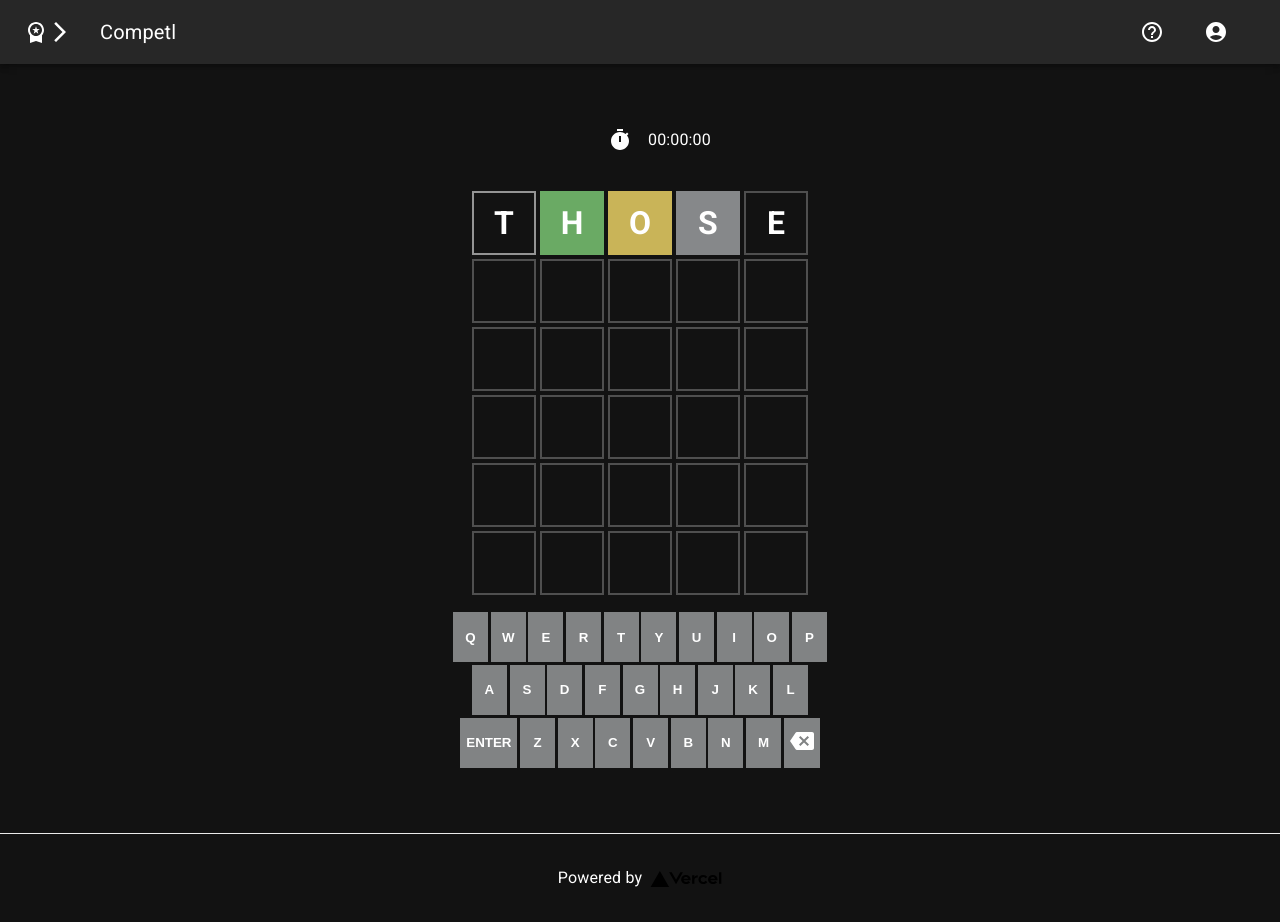
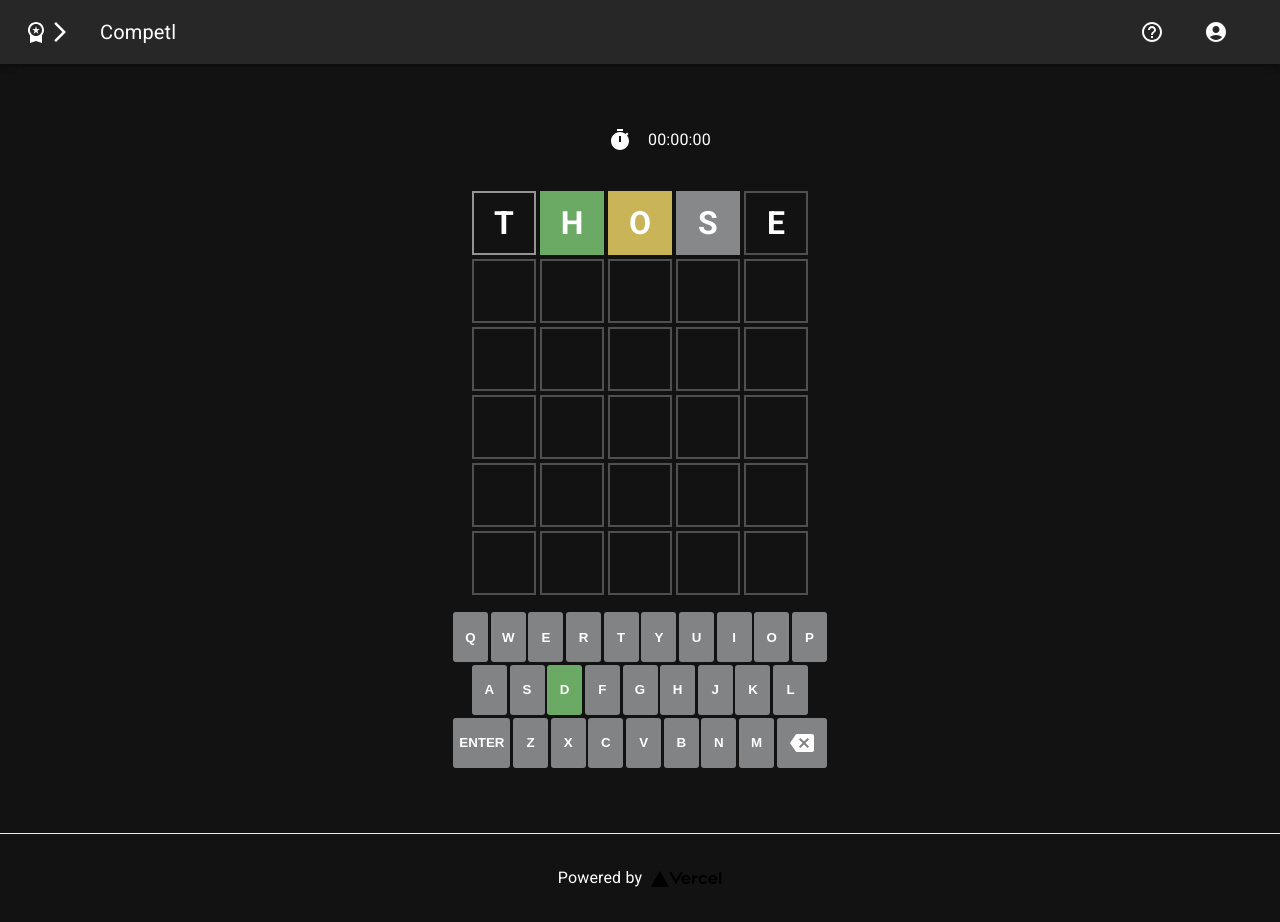
Before and after one commit to oscarwong67/Competl, a Next.js app: page / in a window 1280 px wide. Built offline with nearby package versions, Linux system fonts and the light colour scheme.

Commit message:
some changes

```diff
--- a/components/game.js
+++ b/components/game.js
@@ -114,7 +114,7 @@ export default function Game() {
           <button className={styles.key} data-key="S">
             S
           </button>
-          <button className={styles.key} data-key="D">
+            <button className={`${styles.key} ${styles.correct}`} data-key="D">
             D
           </button>
           <button className={styles.key} data-key="F">
@@ -138,7 +138,7 @@ export default function Game() {
         </div>
 
         <div className={styles.keyboardRow}>
-          <button data-enter className={styles.key}>ENTER</button>
+          <button data-enter className={styles.keyLarge}>ENTER</button>
           <button className={styles.key} data-key="Z">
             Z
           </button>
@@ -160,7 +160,7 @@ export default function Game() {
           <button className={styles.key} data-key="M">
             M
           </button>
-          <button data-enter className={styles.key}><BackspaceIcon /></button>
+          <button data-enter className={styles.keyLarge}><BackspaceIcon /></button>
         </div>
       </div>
     </Container>
--- a/styles/Game.module.css
+++ b/styles/Game.module.css
@@ -57,10 +57,13 @@
   flex-direction: row;
   justify-content: center;
   height: 100%;
+  max-width: 100%;
 }
 
 .key {
-  text-align: center;
+  display: flex;
+  justify-content: center;
+  align-items: center;
   min-height: 50px;
   min-width: 35px;
   margin: 0.1em;
@@ -68,4 +71,40 @@
   color: white;
   border: none;
   font-weight: bold;
+  border-radius: 3px;
+  cursor: pointer;
+  user-select: none;
 }
+
+.keyLarge {
+  display: flex;
+  justify-content: center;
+  align-items: center;
+  min-height: 50px;
+  min-width: 50px;
+  margin: 0.1em;
+  background-color: #818384;
+  color: white;
+  border: none;
+  font-weight: bold;
+  border-radius: 3px;
+  cursor: pointer;
+  user-select: none;
+}
+
+.key:hover,
+.keyLarge:hover {
+  background-color: #9a9a9b;
+}
+
+.key.wrong {
+  background-color: var(--wrong-grey-keyboard);
+}
+
+.key.wrongPostion {
+  background-color: var(--wrong-position-yellow);
+}
+
+.key.correct {
+  background-color: var(--correct-green);
+}
--- a/styles/globals.css
+++ b/styles/globals.css
@@ -5,6 +5,7 @@
   --correct-green: #6aaa64;
   --wrong-position-yellow: #c9b458;
   --wrong-grey: #86888a;
+  --wrong-grey-keyboard: #4b4b4b;
 }
 
 html,
```
